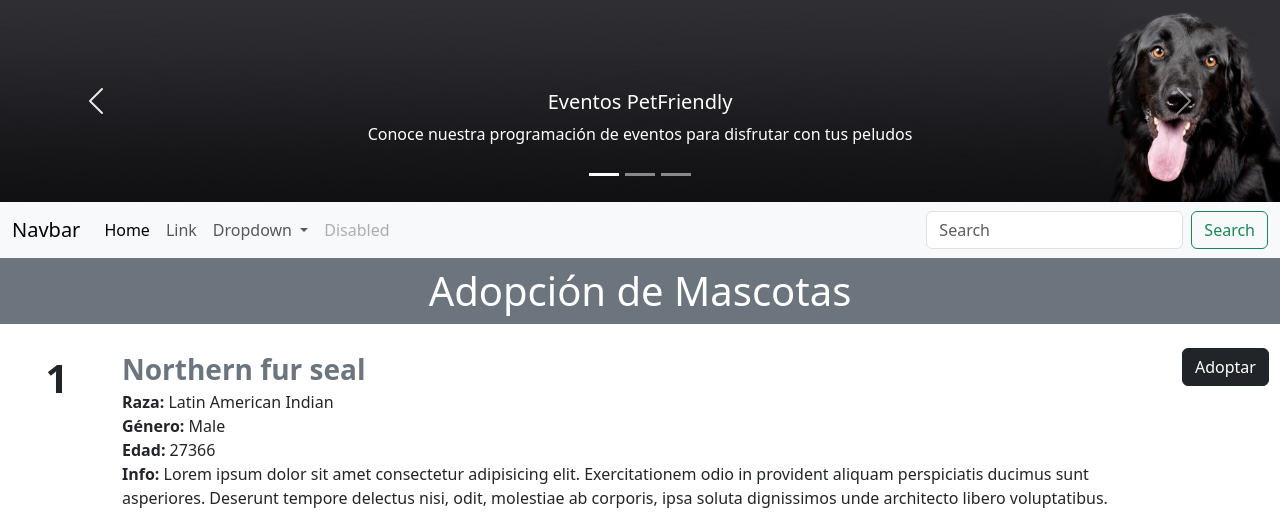
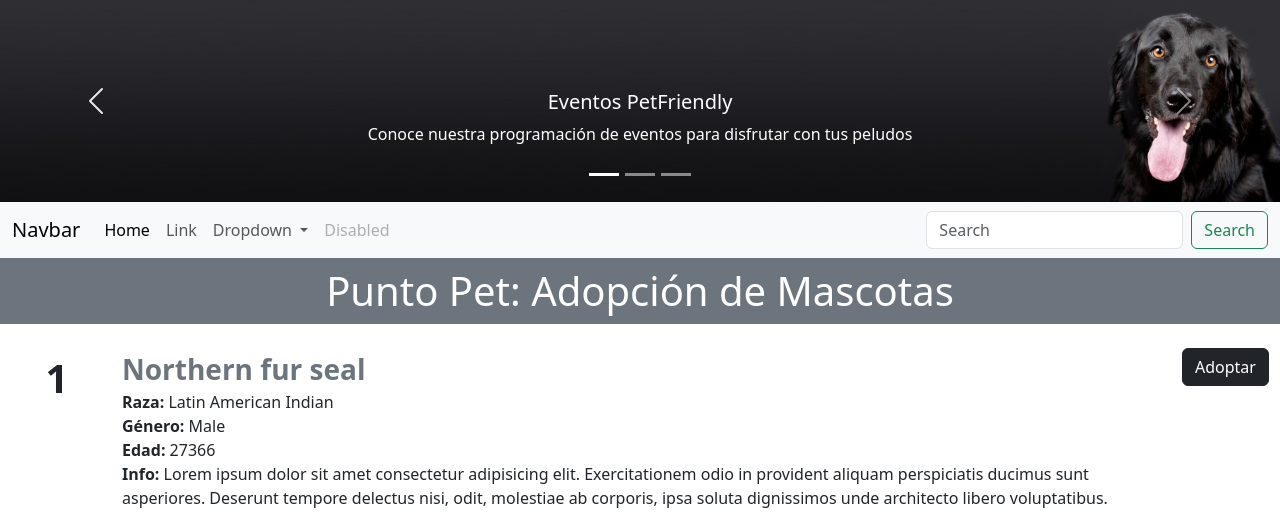
Before and after one commit to JhomaroGC/pet-info-website, a Flask app: page / in a window 1280 px wide. Shown: the top 512 px of the page. Run offline with Flask 3, Linux system fonts and the light colour scheme.

Commit message:
companyName

```diff
--- a/app.py
+++ b/app.py
@@ -168,10 +168,11 @@ data = [
     }
 ]
 
+company_name = "Punto Pet"
 
 @app.route("/")
 def hello_world():
-    return render_template('index.html', data=data)
+    return render_template('index.html', data=data, company =company_name )
 
 @app.route("/api/pets")
 def pet_list():
--- a/templates/index.html
+++ b/templates/index.html
@@ -17,7 +17,7 @@
     <h1
       class="position-relative py-2 px-4 text-bg-secondary border border-secondary text-center"
     >
-      Adopción de Mascotas
+      {{company}}: Adopción de Mascotas
     </h1>
 
     {%for d in data%}
```
